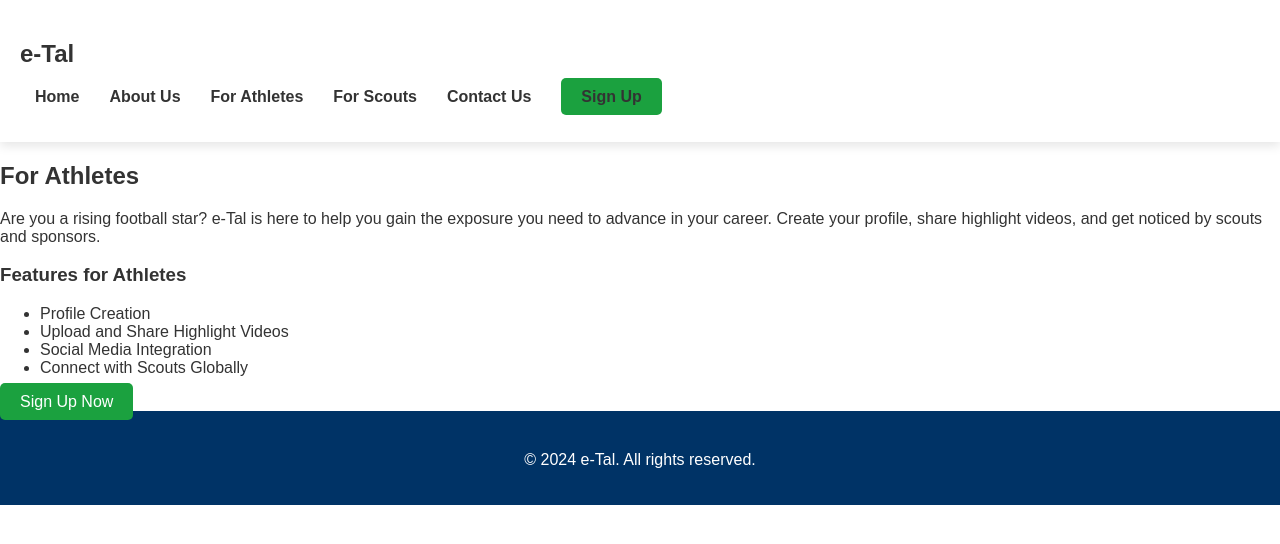
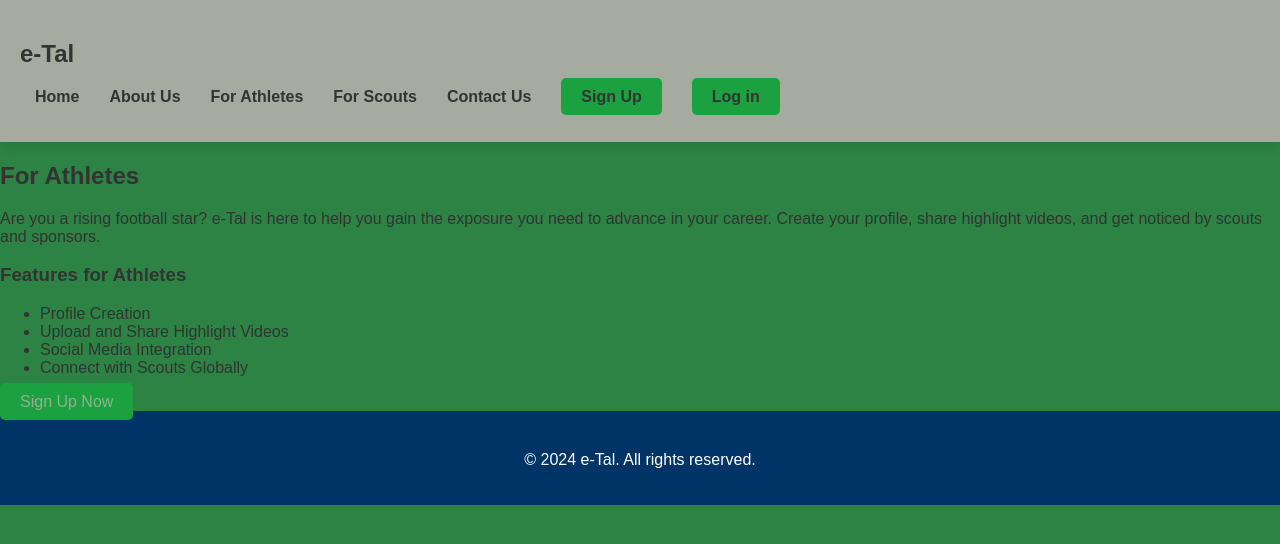
Before and after one commit to e-tal/etal-website, a plain HTML site: page talents.html in a window 1280 px wide. Drawn offline with Linux system fonts and the light colour scheme.

Commit message:
background

```diff
--- a/css/etal.css
+++ b/css/etal.css
@@ -2,13 +2,13 @@
 body {
   margin: 0;
   font-family: 'Arial', sans-serif;
-  background-color: radial-gradient(circle, #2c8344, #bbe67e);
+  background-color: #2c8344;
   color: #333;
 }
 
 /* Header */
 header {
-  background-color: #fff;
+  background-color: #a5ab9e;
   padding: 20px;
   box-shadow: 0px 4px 10px rgba(0, 0, 0, 0.1);
 }
@@ -35,7 +35,7 @@ header {
 
 .btn {
   background-color: #1ba13f;
-  color: #fff;
+  color: #93ae94;
   padding: 10px 20px;
   border-radius: 5px;
   text-decoration: none;
--- a/talents.html
+++ b/talents.html
@@ -20,6 +20,7 @@
         <li><a href="scouts.html">For Scouts</a></li>
         <li><a href="contact.html">Contact Us</a></li>
         <li><a href="#signup" class="btn">Sign Up</a></li>
+        <li><a href="#login" class="btn">Log in</a></li>
       </ul>
     </nav>
   </header>
```
Also changed, not shown: etal.html (+1 -0 lines), icon/facebook.svg (renamed from icon/facebook.jpg), icon/linkedin.svg (renamed from icon/linkedin.jpg), icon/twitter.svg (renamed from icon/twitter.jpg).
